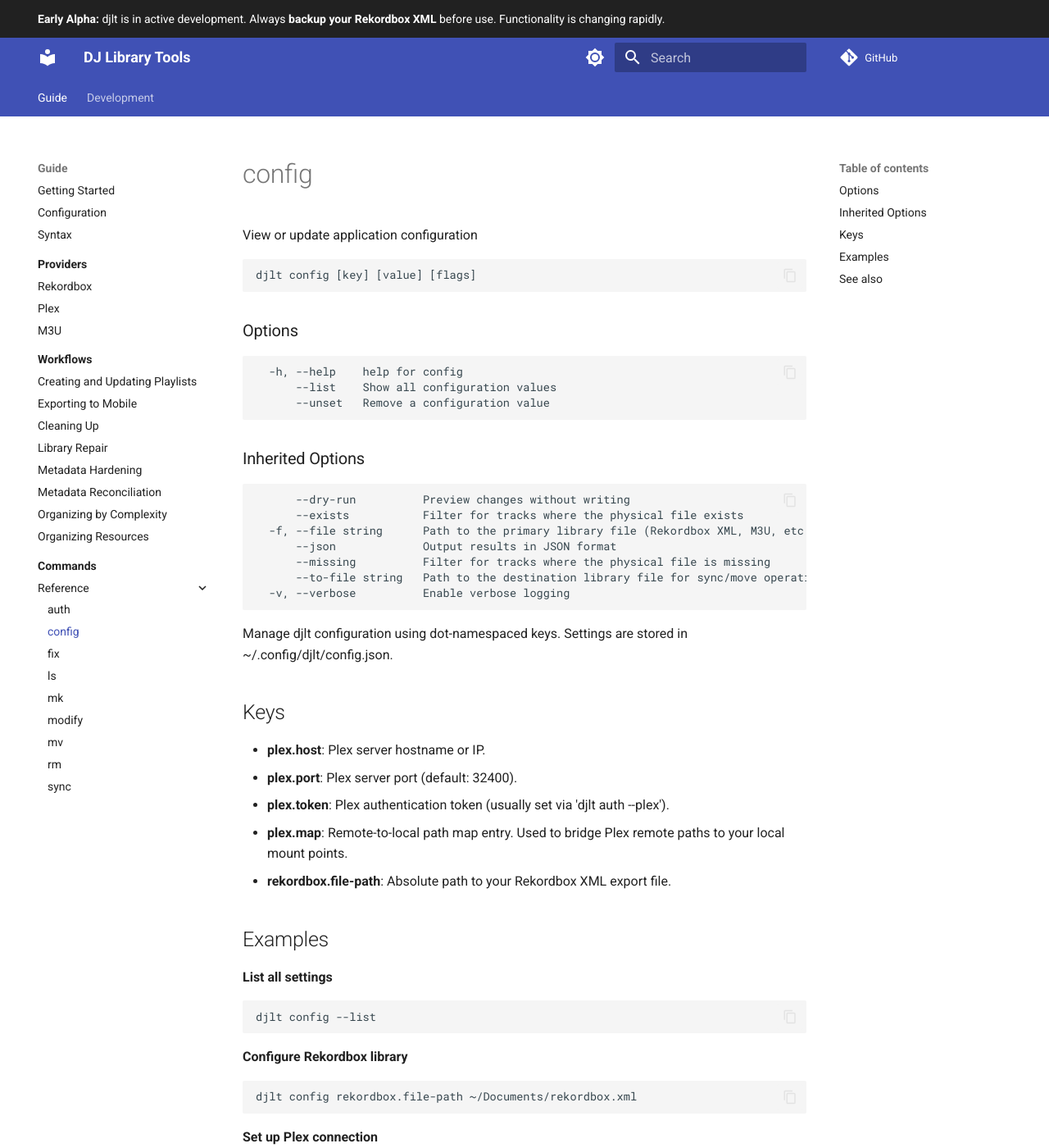
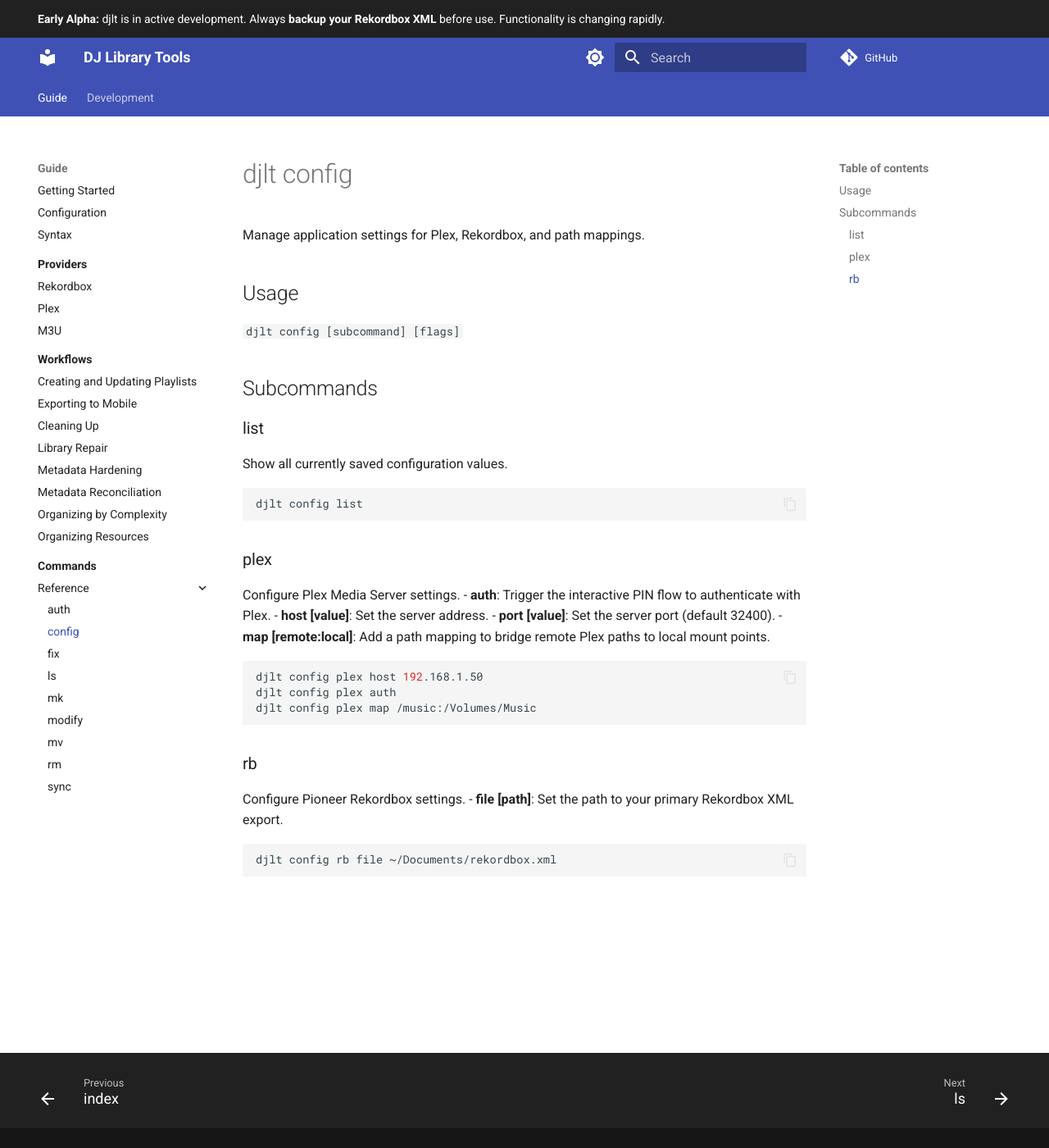
Before and after one commit to llttlltt/dj-library-tools, an MkDocs documentation site: the page built from docs/commands/config.md, in a window 1280 px wide and 1400 px high. Shown: the whole window at 82% size. Built offline with MkDocs 1.6.1 and Material for MkDocs 9.7.7, drawn with Linux system fonts in a browser that asks for light colours; comment, search, counter and statistics services are not loaded; some of the changed text lies outside the part shown.

Commit message:
refactor: consolidate CLI commands and merge auth into config
- Merge djlt auth into djlt config plex auth sub-command
- Refactor config command to use hierarchical sub-commands for providers
- Remove redundant auth.go and associated logic
- Update command documentation to reflect new configuration syntax

````diff
--- a/docs/commands/config.md
+++ b/docs/commands/config.md
@@ -1,74 +1,36 @@
-# config
+# djlt config
 
-View or update application configuration
+Manage application settings for Plex, Rekordbox, and path mappings.
 
-```
-djlt config [key] [value] [flags]
-```
-### Options
+## Usage
 
-```
-  -h, --help    help for config
-      --list    Show all configuration values
-      --unset   Remove a configuration value
+`djlt config [subcommand] [flags]`
+
+## Subcommands
+
+### list
+Show all currently saved configuration values.
+```bash
+djlt config list
 ```
 
-### Inherited Options
+### plex
+Configure Plex Media Server settings.
+- **auth**: Trigger the interactive PIN flow to authenticate with Plex.
+- **host [value]**: Set the server address.
+- **port [value]**: Set the server port (default 32400).
+- **map [remote:local]**: Add a path mapping to bridge remote Plex paths to local mount points.
 
-```
-      --dry-run          Preview changes without writing
-      --exists           Filter for tracks where the physical file exists
-  -f, --file string      Path to the primary library file (Rekordbox XML, M3U, etc.)
-      --json             Output results in JSON format
-      --missing          Filter for tracks where the physical file is missing
-      --to-file string   Path to the destination library file for sync/move operations
-  -v, --verbose          Enable verbose logging
+```bash
+djlt config plex host 192.168.1.50
+djlt config plex auth
+djlt config plex map /music:/Volumes/Music
 ```
 
-Manage djlt configuration using dot-namespaced keys. Settings are stored in ~/.config/djlt/config.json.
+### rb
+Configure Pioneer Rekordbox settings.
+- **file [path]**: Set the path to your primary Rekordbox XML export.
 
-## Keys
-
-- **plex.host**: Plex server hostname or IP.
-- **plex.port**: Plex server port (default: 32400).
-- **plex.token**: Plex authentication token (usually set via 'djlt auth --plex').
-- **plex.map**: Remote-to-local path map entry. Used to bridge Plex remote paths to your local mount points.
-- **rekordbox.file-path**: Absolute path to your Rekordbox XML export file.
-
-## Examples
-
-**List all settings**
 ```bash
-djlt config --list
-
+djlt config rb file ~/Documents/rekordbox.xml
 ```
-**Configure Rekordbox library**
-```bash
-djlt config rekordbox.file-path ~/Documents/rekordbox.xml
-
-```
-**Set up Plex connection**
-```bash
-djlt config plex.host 192.168.1.50
-djlt config plex.port 32400
-
-```
-**Add a Plex path mapping**
-```bash
-djlt config plex.map /music/remote:/Volumes/Music
-
-```
-**Remove a specific path mapping**
-```bash
-djlt config --unset plex.map /music/remote
-
-```
-**Unset a scalar value**
-```bash
-djlt config --unset plex.host
-
-
-```
-## See also
-
-* [djlt](index.md)	 - DJ Library Tools CLI
````
Also changed, not shown: docs/commands/auth.md (deleted, +0 -30 lines), 3 other files.
